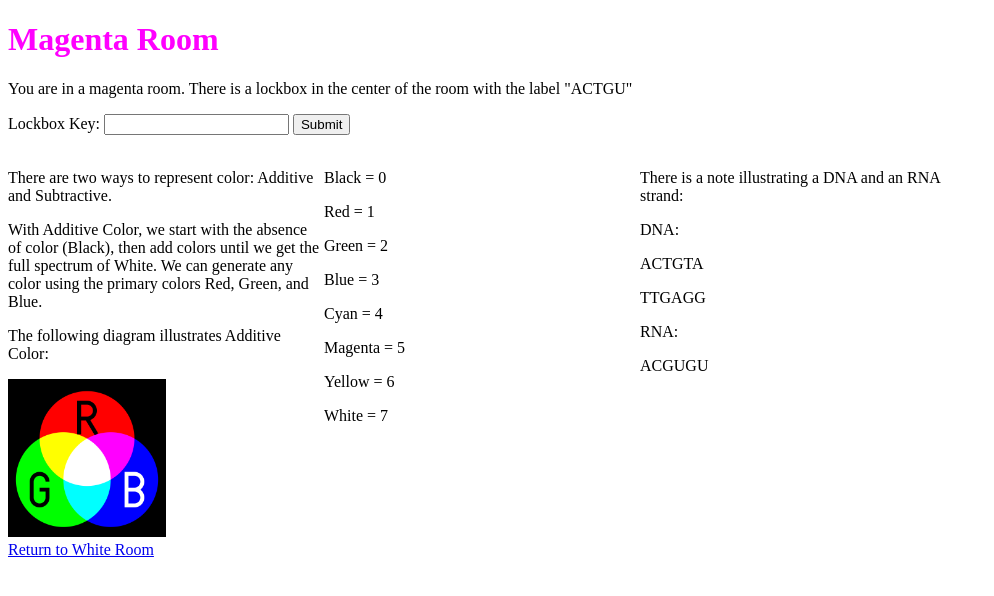
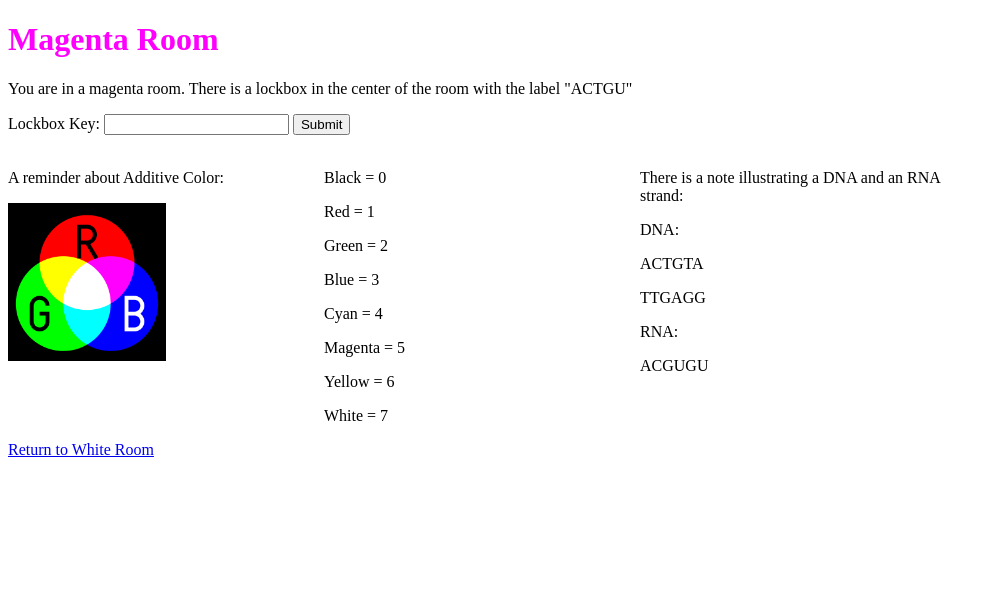
Before and after one commit to cypai/pandemic-escape, a FastAPI app: template templates/room5.html in a window 1280 px wide. Shown: the top 596 px of the page, without its empty margins (0-994 px from the left). Run offline with FastAPI, Linux system fonts and the light colour scheme; the template is opened without the code that fills it, so the values that code supplies are empty.

Commit message:
Adjust some color text

```diff
--- a/templates/room5.html
+++ b/templates/room5.html
@@ -31,9 +31,7 @@
 
         <div class="row">
             <div class="column">
-                <p>There are two ways to represent color: Additive and Subtractive.</p>
-                <p>With Additive Color, we start with the absence of color (Black), then add colors until we get the full spectrum of White. We can generate any color using the primary colors Red, Green, and Blue.</p>
-                <p>The following diagram illustrates Additive Color:</p>
+                <p>A reminder about Additive Color:</p>
                 <a href="/room5/bluec">
                     <img src="static/additive_color.png" alt="Cyan G" title="Cyan G" style="img"/>
                 </a>
```
Also changed, not shown: templates/room2.html (+8 -2 lines).
